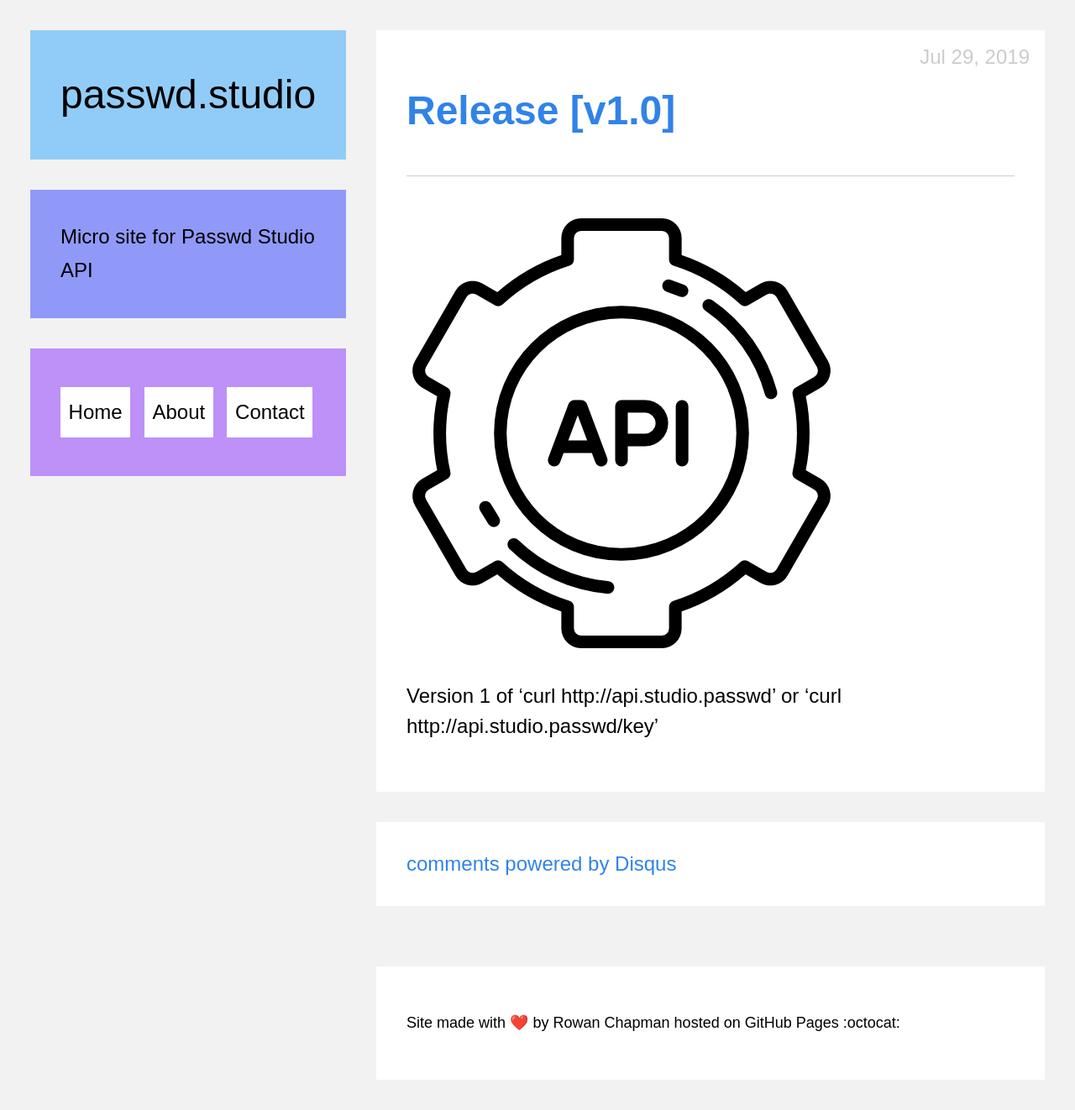
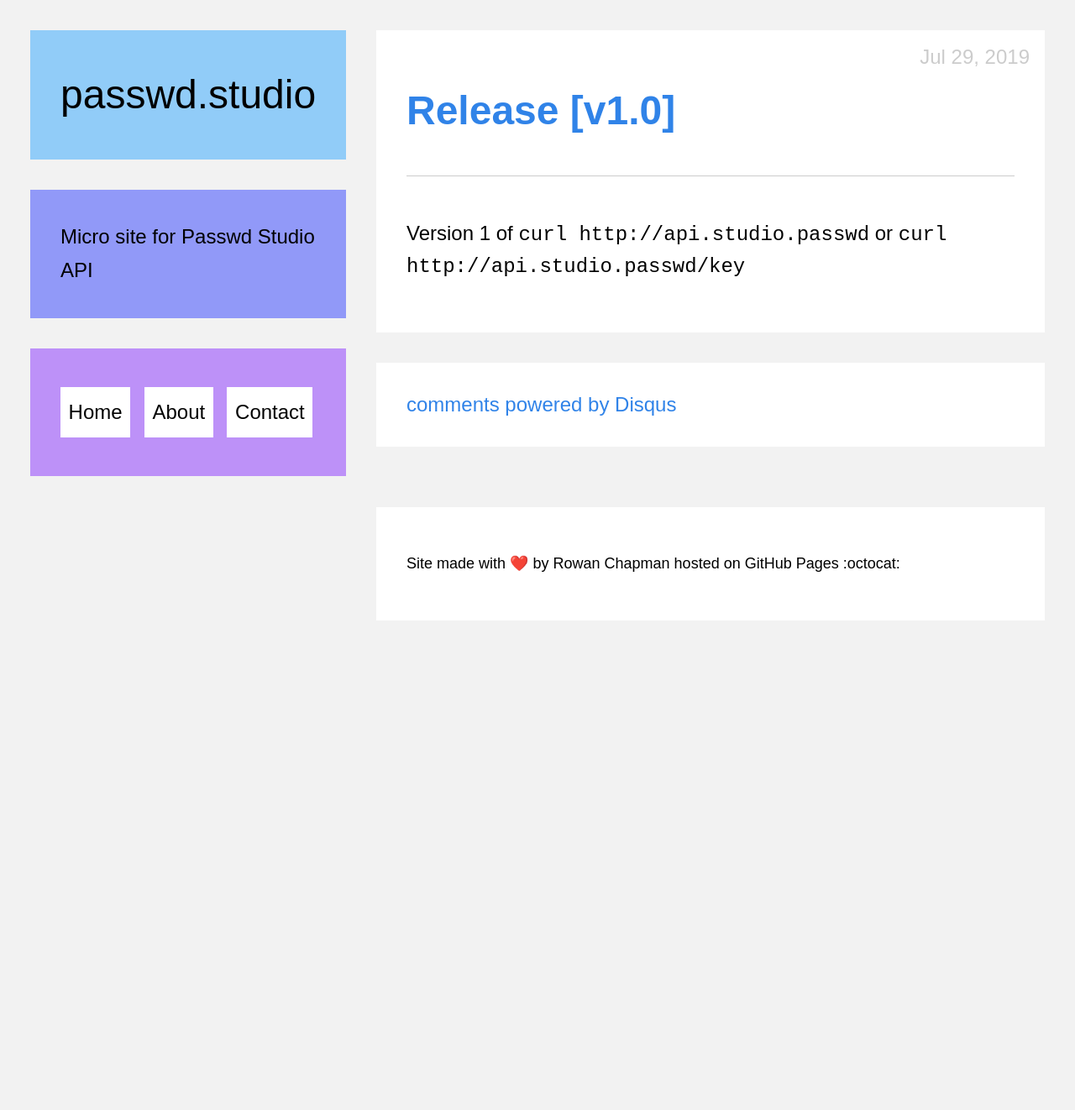
Before and after one commit to rchapman83/passwd-studio-web, a Jekyll site: the page built from _posts/2019-07-29-release-v1-dot-0.markdown, in a window 1280 px wide. Shown: the whole page at 84% size. Built offline with Jekyll 4.4.1, drawn with Linux system fonts in a browser that asks for light colours; emoji names are drawn with the system emoji font; comment, search, counter and statistics services are not loaded; after the commit the page ends 900 px from its top, so only the background shows below that.

Commit message:
Updated Release V1 Dot 0

```diff
--- a/_posts/2019-07-29-release-v1-dot-0.markdown
+++ b/_posts/2019-07-29-release-v1-dot-0.markdown
@@ -9,9 +9,7 @@ tags:
 - release notes
 ---
 
-![api.png](/uploads/api.png)
----
 Version 1 of
-'curl http://api.studio.passwd'
+`curl http://api.studio.passwd`
 or
-'curl http://api.studio.passwd/key'
+`curl http://api.studio.passwd/key`
```
